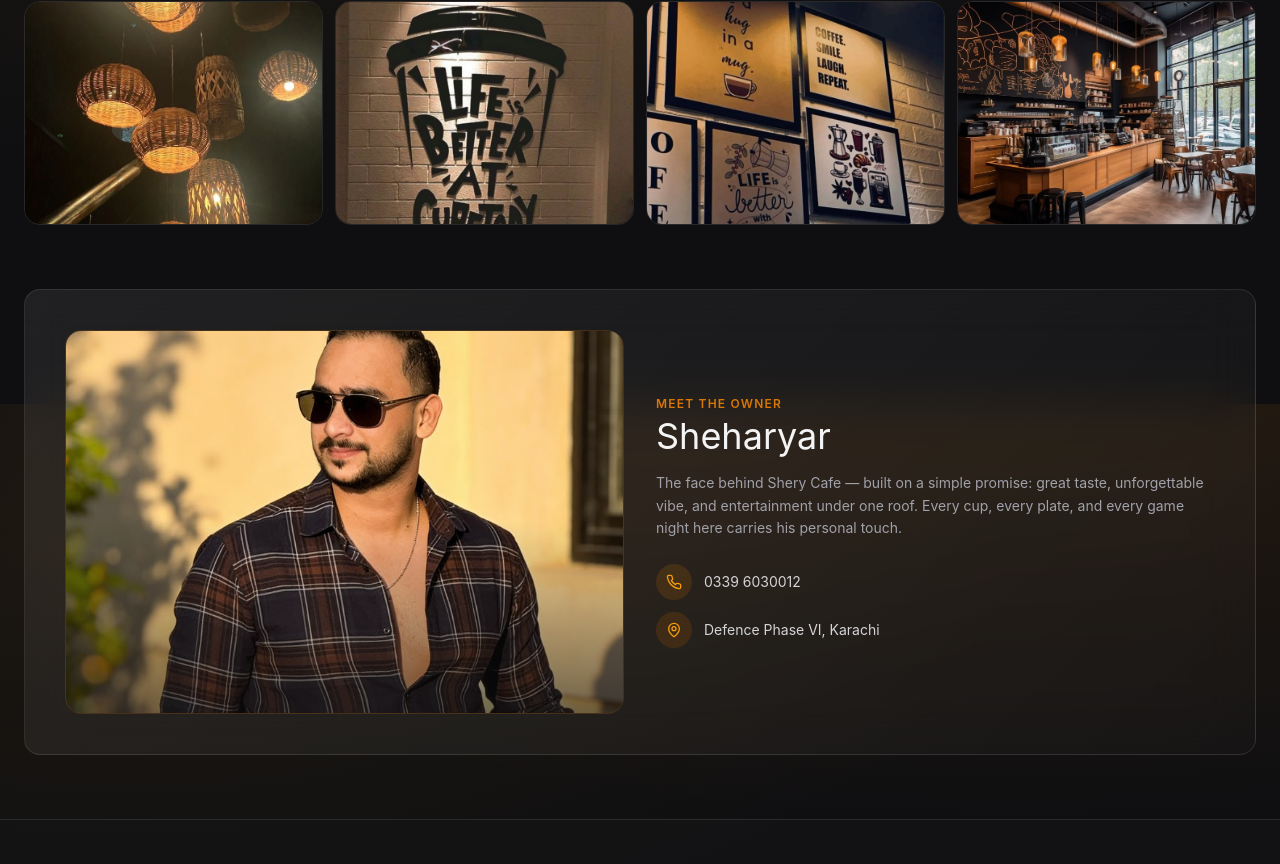
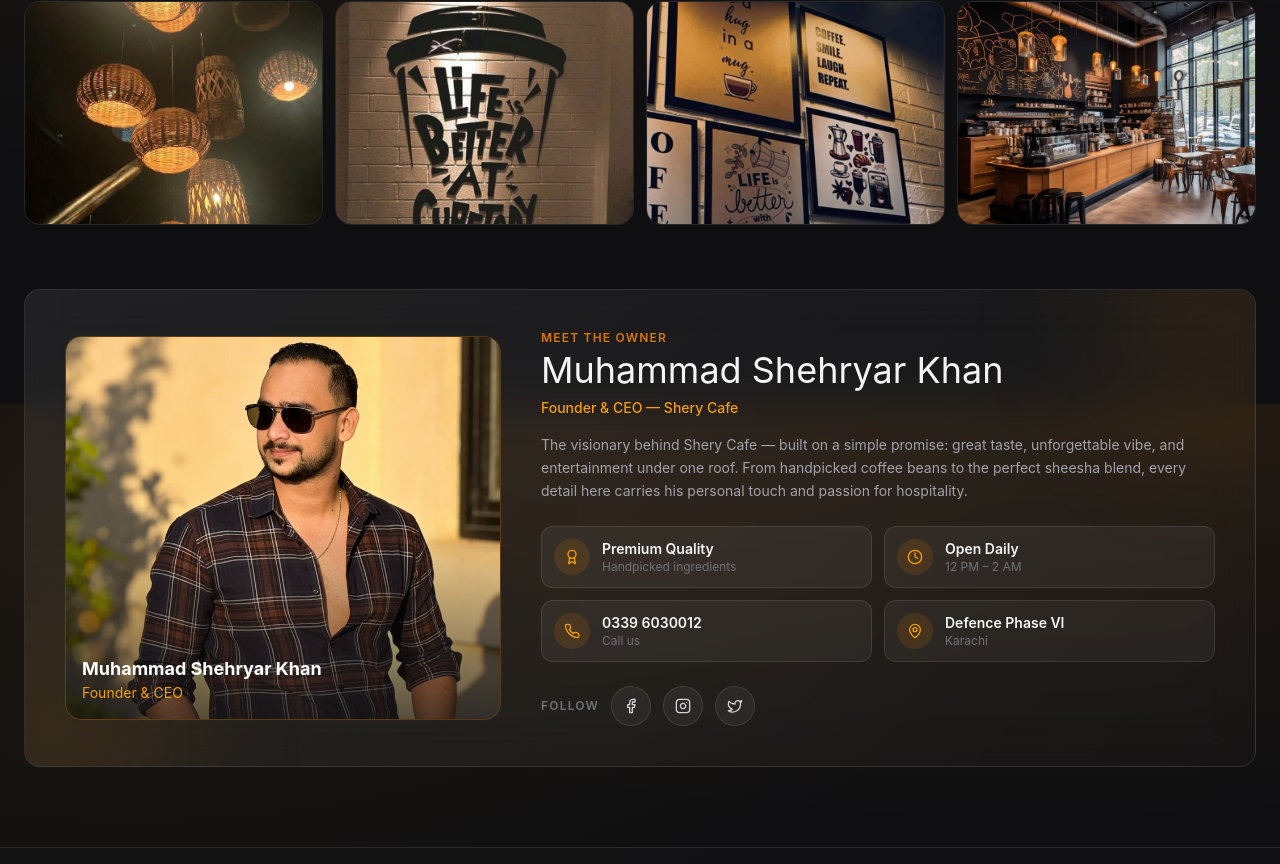
Before and after one commit to sheharyarshahid009-maker/shery-cafe-, a Next.js app: page / in a window 1280 px wide. Shown: the part 1996-2860 px from the top of the page. Built offline with nearby package versions, Linux system fonts and the light colour scheme; no server answers; the database is empty.

Commit message:
premium owner section with social links

```diff
--- a/src/app/page.tsx
+++ b/src/app/page.tsx
@@ -12,6 +12,11 @@ import {
   ShoppingBag,
   Star,
   CalendarCheck,
+  Facebook,
+  Instagram,
+  Twitter,
+  Award,
+  Clock,
 } from "lucide-react";
 import Hero from "@/components/Hero";
 import { useEffect, useState } from "react";
@@ -239,61 +244,129 @@ export default function HomePage() {
         </div>
       </section>
 
-      {/* Owner */}
-      <section className="mx-auto max-w-7xl px-4 pb-16 sm:px-6">
-        <div className="glass grid items-center gap-8 overflow-hidden p-6 sm:p-10 md:grid-cols-2">
+      {/* Owner — Premium */}
+      <section className="mx-auto max-w-7xl px-4 pb-20 sm:px-6">
+        <div className="glass relative overflow-hidden p-6 sm:p-10">
+          <div className="pointer-events-none absolute -top-24 -right-24 h-64 w-64 rounded-full bg-gold-500/10 blur-3xl" />
+          <div className="pointer-events-none absolute -bottom-24 -left-24 h-64 w-64 rounded-full bg-gold-500/10 blur-3xl" />
+          <div className="relative grid items-center gap-10 md:grid-cols-5">
             <motion.div
               initial={{ opacity: 0, x: -24 }}
               whileInView={{ opacity: 1, x: 0 }}
               viewport={{ once: true }}
               transition={{ duration: 0.5 }}
-            className="relative h-80 overflow-hidden rounded-2xl border border-gold-500/20 sm:h-96"
+              className="relative h-80 overflow-hidden rounded-2xl border border-gold-500/30 sm:h-96 md:col-span-2"
             >
               <Image
                 src="/owner.jpg"
-              alt="Sheharyar — Owner of Shery Cafe"
+                alt="Muhammad Shehryar Khan — Founder of Shery Cafe"
                 fill
                 className="object-cover object-[center_25%]"
-              sizes="50vw"
+                sizes="40vw"
               />
-            <div className="pointer-events-none absolute inset-0 bg-gradient-to-t from-ink-950/60 via-transparent to-transparent" />
+              <div className="pointer-events-none absolute inset-0 bg-gradient-to-t from-ink-950/70 via-transparent to-transparent" />
+              <div className="absolute bottom-4 left-4 right-4">
+                <p className="text-lg font-bold text-white">Muhammad Shehryar Khan</p>
+                <p className="text-sm text-gold-400">Founder & CEO</p>
+              </div>
             </motion.div>
             <motion.div
               initial={{ opacity: 0, x: 24 }}
               whileInView={{ opacity: 1, x: 0 }}
               viewport={{ once: true }}
               transition={{ duration: 0.5 }}
+              className="md:col-span-3"
             >
               <p className="text-xs font-semibold uppercase tracking-widest text-gold-500">
                 Meet the owner
               </p>
               <h2 className="section-title mt-1">
-              Sheharyar
+                Muhammad Shehryar Khan
               </h2>
+              <p className="mt-2 text-sm font-medium text-gold-400">
+                Founder & CEO — Shery Cafe
+              </p>
               <p className="mt-4 text-sm leading-relaxed text-zinc-400">
-              The face behind Shery Cafe — built on a simple promise: great
+                The visionary behind Shery Cafe — built on a simple promise: great
                 taste, unforgettable vibe, and entertainment under one roof.
-              Every cup, every plate, and every game night here carries his
-              personal touch.
+                From handpicked coffee beans to the perfect sheesha blend, every
+                detail here carries his personal touch and passion for hospitality.
               </p>
-            <div className="mt-6 space-y-3 text-sm">
+              <div className="mt-6 grid grid-cols-2 gap-3 text-sm">
+                <div className="flex items-center gap-3 rounded-xl border border-white/10 bg-white/5 p-3">
+                  <span className="grid h-9 w-9 shrink-0 place-items-center rounded-full bg-gold-500/15 text-gold-400">
+                    <Award className="h-4 w-4" />
+                  </span>
+                  <div>
+                    <p className="font-semibold text-zinc-100">Premium Quality</p>
+                    <p className="text-xs text-zinc-500">Handpicked ingredients</p>
+                  </div>
+                </div>
+                <div className="flex items-center gap-3 rounded-xl border border-white/10 bg-white/5 p-3">
+                  <span className="grid h-9 w-9 shrink-0 place-items-center rounded-full bg-gold-500/15 text-gold-400">
+                    <Clock className="h-4 w-4" />
+                  </span>
+                  <div>
+                    <p className="font-semibold text-zinc-100">Open Daily</p>
+                    <p className="text-xs text-zinc-500">12 PM – 2 AM</p>
+                  </div>
+                </div>
                 <a
                   href="tel:03396030012"
-                className="flex items-center gap-3 text-zinc-300 transition hover:text-gold-400"
+                  className="flex items-center gap-3 rounded-xl border border-white/10 bg-white/5 p-3 transition hover:border-gold-500/40"
                 >
-                <span className="grid h-9 w-9 place-items-center rounded-full bg-gold-500/15 text-gold-400">
+                  <span className="grid h-9 w-9 shrink-0 place-items-center rounded-full bg-gold-500/15 text-gold-400">
                     <Phone className="h-4 w-4" />
                   </span>
-                0339 6030012
+                  <div>
+                    <p className="font-semibold text-zinc-100">0339 6030012</p>
+                    <p className="text-xs text-zinc-500">Call us</p>
+                  </div>
                 </a>
-              <p className="flex items-center gap-3 text-zinc-300">
-                <span className="grid h-9 w-9 place-items-center rounded-full bg-gold-500/15 text-gold-400">
+                <div className="flex items-center gap-3 rounded-xl border border-white/10 bg-white/5 p-3">
+                  <span className="grid h-9 w-9 shrink-0 place-items-center rounded-full bg-gold-500/15 text-gold-400">
                     <MapPin className="h-4 w-4" />
                   </span>
-                Defence Phase VI, Karachi
-              </p>
+                  <div>
+                    <p className="font-semibold text-zinc-100">Defence Phase VI</p>
+                    <p className="text-xs text-zinc-500">Karachi</p>
+                  </div>
+                </div>
+              </div>
+              <div className="mt-6 flex items-center gap-3">
+                <span className="text-xs font-semibold uppercase tracking-widest text-zinc-500">
+                  Follow
+                </span>
+                <a
+                  href="https://facebook.com/muhammadshehryarkhan"
+                  target="_blank"
+                  rel="noopener noreferrer"
+                  aria-label="Facebook"
+                  className="grid h-10 w-10 place-items-center rounded-full border border-white/10 bg-white/5 text-zinc-300 transition hover:border-gold-500/50 hover:text-gold-400"
+                >
+                  <Facebook className="h-4 w-4" />
+                </a>
+                <a
+                  href="https://instagram.com/sherrry_10"
+                  target="_blank"
+                  rel="noopener noreferrer"
+                  aria-label="Instagram"
+                  className="grid h-10 w-10 place-items-center rounded-full border border-white/10 bg-white/5 text-zinc-300 transition hover:border-gold-500/50 hover:text-gold-400"
+                >
+                  <Instagram className="h-4 w-4" />
+                </a>
+                <a
+                  href="https://twitter.com/sherrry_10"
+                  target="_blank"
+                  rel="noopener noreferrer"
+                  aria-label="Twitter"
+                  className="grid h-10 w-10 place-items-center rounded-full border border-white/10 bg-white/5 text-zinc-300 transition hover:border-gold-500/50 hover:text-gold-400"
+                >
+                  <Twitter className="h-4 w-4" />
+                </a>
               </div>
             </motion.div>
+          </div>
         </div>
       </section>
 
```
Lines whose indentation alone changed are shown as unchanged.
